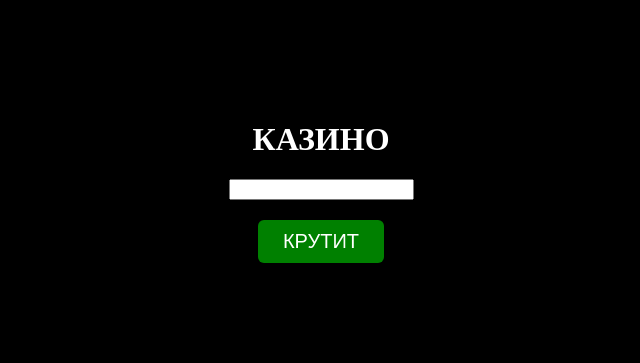
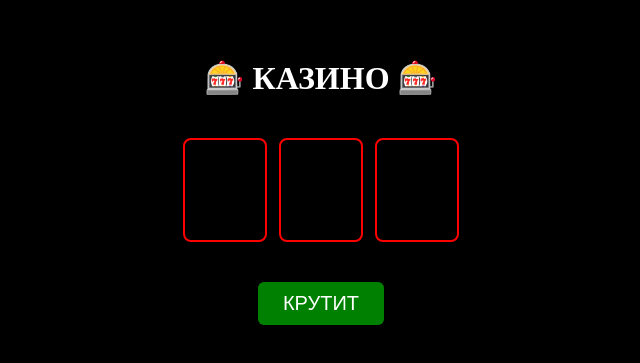
Before and after one commit to iehehdidjjwjwo28ejesjj/sneak, a plain HTML site: page sneak.html in a window 1280 px wide. Shown: the part 137-500 px from the top of the page, without its empty margins (319-959 px from the left). Drawn offline with Linux system fonts and the light colour scheme.

Commit message:
Update sneak.html

```diff
--- a/sneak.html
+++ b/sneak.html
@@ -9,10 +9,14 @@
 </head>
 <body>
     <div class="container">
-    <h1>КАЗИНО</h1>
-    <input class="line" readonly>
-        <input id="button1" class="styled" type="button" value="КРУТИТ" onclick="start()"/>
+    <h1>🎰 КАЗИНО 🎰</h1>
+    <div class="slots">
+        <div class="slot" id="slot1"></div>
+        <div class="slot" id="slot2"></div>
+        <div class="slot" id="slot3"></div>
     </div>
+    <input id="button1" class="styled" type="button" value="КРУТИТ" />
+</div>
     <script src="sneak.js"></script>
 </body>
 </html>
```
